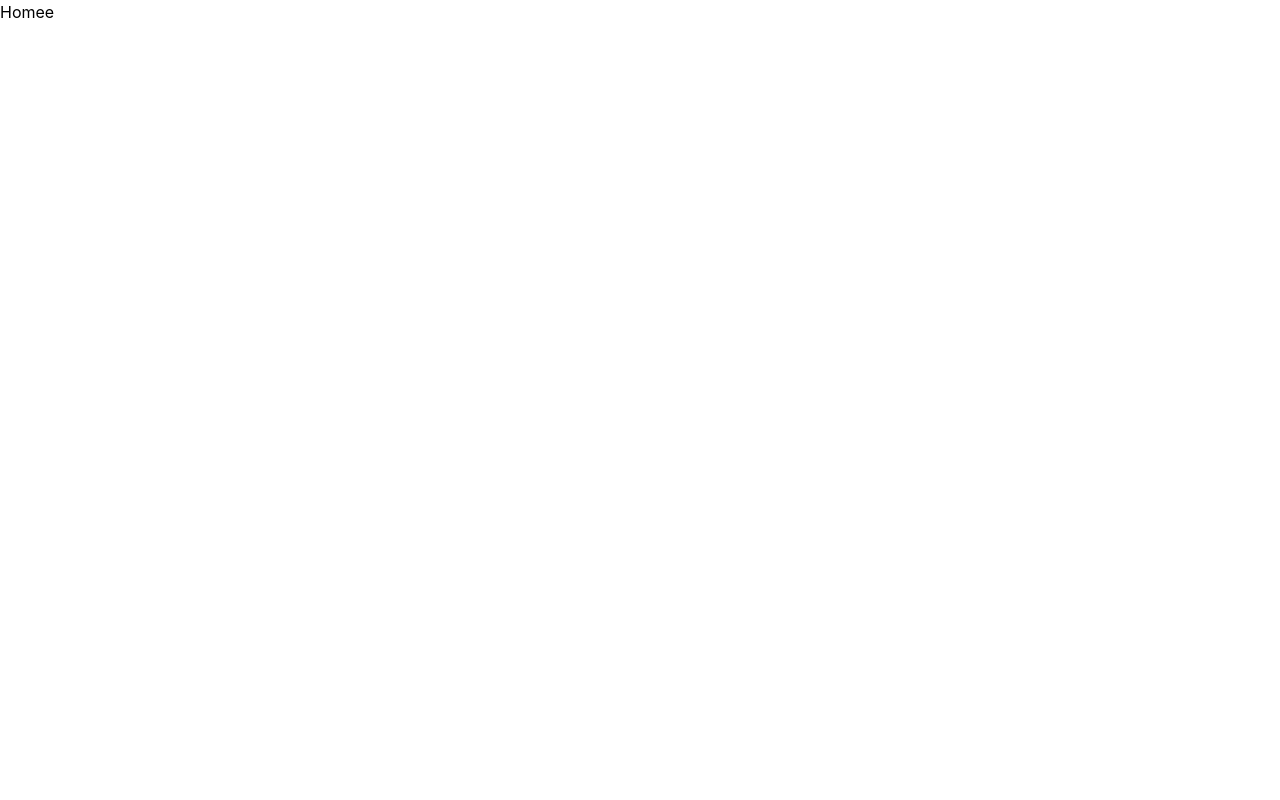
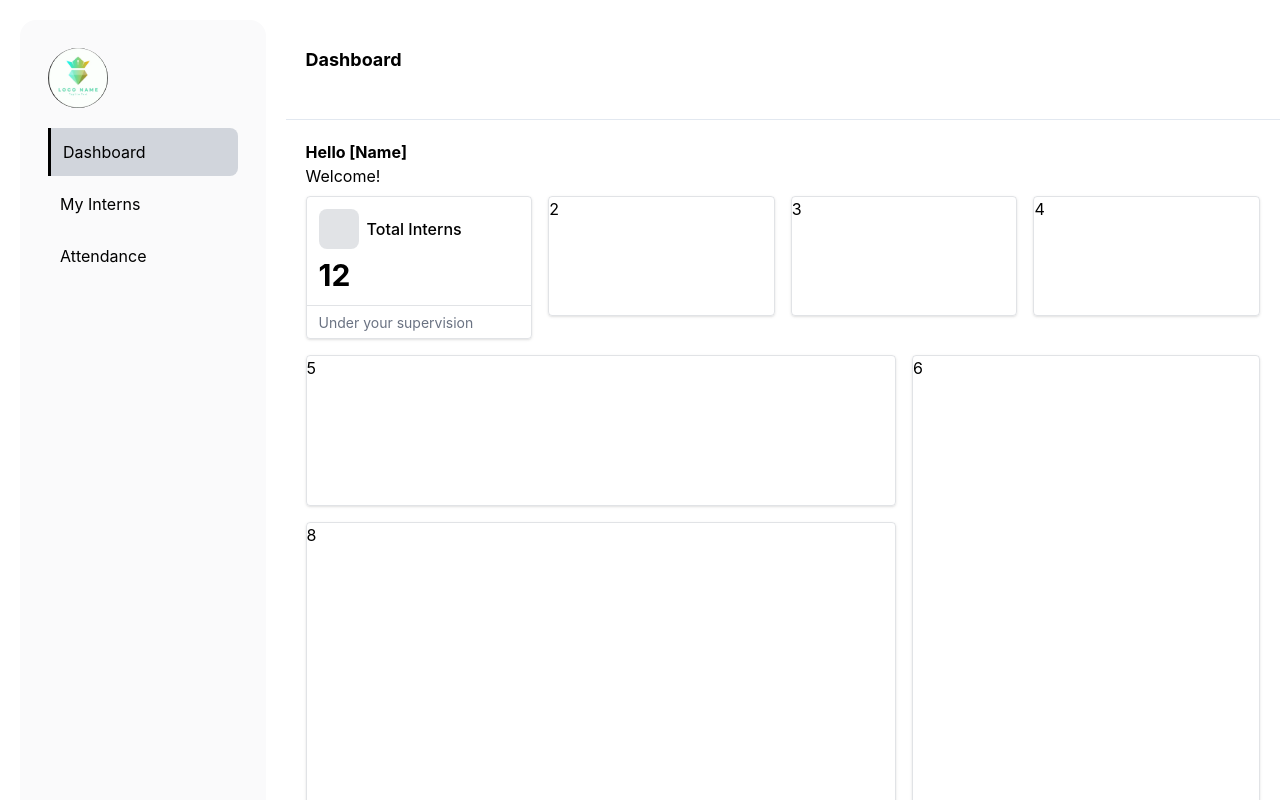
Before and after one commit to dev-St0ic/HR-Internship-Management-System, a React (Vite) app in the folder frontend-hrms/: page /s in a window 1280 px wide. Shown: the top 800 px of the page. Built offline with nearby package versions, Linux system fonts and the light colour scheme.

Commit message:
create routes in supervisor sidebar and fix layout

```diff
--- /dev/null
+++ b/frontend-hrms/src/portals/supervisor/Index.jsx
@@ -0,0 +1,3 @@
+export {default as SupervisorLayout} from './components/layouts/SupervisorLayout';
+export {default as SupervisorDashboard} from './pages/SupervisorDashboard';
+export {default as SupervisorMyInterns} from './pages/SupervisorMyInterns'
--- /dev/null
+++ b/frontend-hrms/src/portals/supervisor/components/layouts/SupervisorLayout.jsx
@@ -0,0 +1,57 @@
+import { Outlet, NavLink } from 'react-router-dom';
+
+const baseClass = "block p-3 mt-1 rounded-r-lg transition-colors duration-300";
+const activeClass = "bg-gray-300 border-l-3";
+const inactiveClass = "hover:bg-gray-300/70";
+
+const getNavClass = ({ isActive }) =>
+  `${baseClass} ${isActive ? activeClass : inactiveClass}`;
+
+const SupervisorLayout = () => {
+  return (
+    <div className="container mx-auto flex min-h-screen">
+      <nav className="p-7 w-[300px] m-5 rounded-2xl" style={{ background: '#fafafb' }}>
+        <div className="logo-company">
+          <img src="image.png" alt="" className="size-15 rounded-full p-0 m-0" style={{background: '#bbbbbc'}} />
+        </div>
+        <div className="nav-tab mt-5">
+
+        <ul className="nav">
+
+          <li>
+            <NavLink to="/s" end className={getNavClass}>
+              Dashboard
+            </NavLink>
+          </li>
+
+          <li>
+            <NavLink to="/s/myinterns" className={getNavClass}>
+              My Interns
+            </NavLink>
+          </li>
+
+          <li>
+            <NavLink to="/s/attendance" className={getNavClass}>
+              Attendance
+            </NavLink>
+          </li>
+
+        </ul>
+
+        </div>
+
+      </nav>
+      <div className="row w-full">
+        <header className="h-30 border-b border-slate-200 flex items-center px-5">
+          <h1 className="font-bold text-lg">Dashboard</h1>
+        </header>
+
+        <main style={{ flex: 1, padding: '20px' }}>
+          <Outlet />
+        </main>
+      </div>
+    </div>
+  );
+};
+
+export default SupervisorLayout;
--- a/frontend-hrms/src/portals/supervisor/layouts/SupervisorLayout.jsx
+++ /dev/null
@@ -1,25 +0,0 @@
-import { Outlet, Link } from 'react-router-dom';
-
-const SupervisorLayout = () => {
-  return (
-    <div className="flex min-h-screen">
-      <nav className="bg-slate-200 p-5 w-[250px]">
-        <h2>Supervisor Sidebar</h2>
-        <ul>
-          {/* <li><Link to="/supervisor">Dashboard</Link></li> */}
-        </ul>
-      </nav>
-      <div className="row w-full">
-        <header className="h-16 border-b border-slate-200 flex items-center px-8">
-          Supervisor Header
-        </header>
-
-        <main style={{ flex: 1, padding: '20px' }}>
-          <Outlet />
-        </main>
-      </div>
-    </div>
-  );
-};
-
-export default SupervisorLayout;
--- a/frontend-hrms/src/portals/supervisor/pages/SupervisorDashboard.jsx
+++ b/frontend-hrms/src/portals/supervisor/pages/SupervisorDashboard.jsx
@@ -1,8 +1,49 @@
 export default function SupervisorDashboard() {
   return (
-    <div>
-      <h1>Supervisor Main dashboard</h1>
+    <div id="supervisor-dashboard">
+      <h1 className="font-bold">Hello [Name]</h1>
       <p>Welcome!</p>
+
+      <div className="grid grid-cols-8 grid-rows-12 gap-4 flex wrap">
+
+        <div className="border border-gray-500/20 rounded shadow sm:col-span-2 row-span-2 mt-2 flex flex-col justify-between">
+          <div className="p-3">
+            <div className="flex items-center mb-2">
+              <div className="bg-gray-500/20 rounded-lg w-10 h-10 mr-2"></div>
+              <h1 className="text-sm sm:text-base font-medium">
+                Total Interns
+              </h1>
+            </div>
+
+            <h1 className="font-bold text-2xl sm:text-3xl">12</h1>
+          </div>
+
+          <div className="border-t border-gray-500/20 px-3 py-1">
+            <span className="text-sm text-gray-500">
+              Under your supervision
+            </span>
+          </div>
+        </div>
+
+        <div className="border border-gray-500/20 rounded shadow sm col-span-2 row-span-2 h-30 mt-2 col-start-3">
+          2
+        </div>
+        <div className="border border-gray-500/20 rounded shadow sm col-span-2 row-span-2 h-30 mt-2 col-start-5">
+          3
+        </div>
+        <div className="border border-gray-500/20 rounded shadow sm col-span-2 row-span-2 h-30 mt-2 col-start-7">
+          4
+        </div>
+        <div className="border border-gray-500/20 rounded shadow sm col-span-5 row-span-2 row-start-3">
+          5
+        </div>
+        <div className="border border-gray-500/20 rounded shadow sm col-span-3 row-span-10 col-start-6 row-start-3">
+          6
+        </div>
+        <div className="border border-gray-500/20 rounded shadow sm col-span-5 row-span-8 row-start-5">
+          8
+        </div>
+      </div>
     </div>
   );
-};
+}
--- /dev/null
+++ b/frontend-hrms/src/portals/supervisor/pages/SupervisorMyInterns.jsx
@@ -0,0 +1,7 @@
+export default function SupervisorMyInterns() {
+  return (
+    <>
+      my intern
+    </>
+  )
+}
--- a/frontend-hrms/src/routes/AppRouter.jsx
+++ b/frontend-hrms/src/routes/AppRouter.jsx
@@ -1,6 +1,5 @@
 import { BrowserRouter, Routes, Route, Navigate } from "react-router-dom";
-import SupervisorLayout from '../portals/supervisor/layouts/SupervisorLayout';
-import SupervisorDashboard from '../portals/supervisor/pages/SupervisorDashboard';
+import { SupervisorLayout, SupervisorDashboard, SupervisorMyInterns } from "../portals/supervisor/Index";
 import SideBarLayout from '../portals/hr-staff/components/SideBarLayout';
 import OperationsPage from '../portals/hr-staff/pages/OperationsPage';
 // Temporary placeholders muna
@@ -31,8 +30,10 @@ export const AppRouter = () => {
             <Route path="/intern/*" element={<InternDashboard />} />
 
             {/* temp supervisor route */}
-            <Route path="/supervisor" element={<SupervisorLayout />}>
+            {/* '/s' means 'supervisor' */}
+            <Route path="/s" element={<SupervisorLayout />}>
                 <Route index element={<SupervisorDashboard />} />
+                <Route path="myinterns" index element={<SupervisorMyInterns />} />
             </Route>
 
             <Route path="/hr-staff" element={<SideBarLayout />}>
```
Also changed, not shown: frontend-hrms/public/image.png (added).
